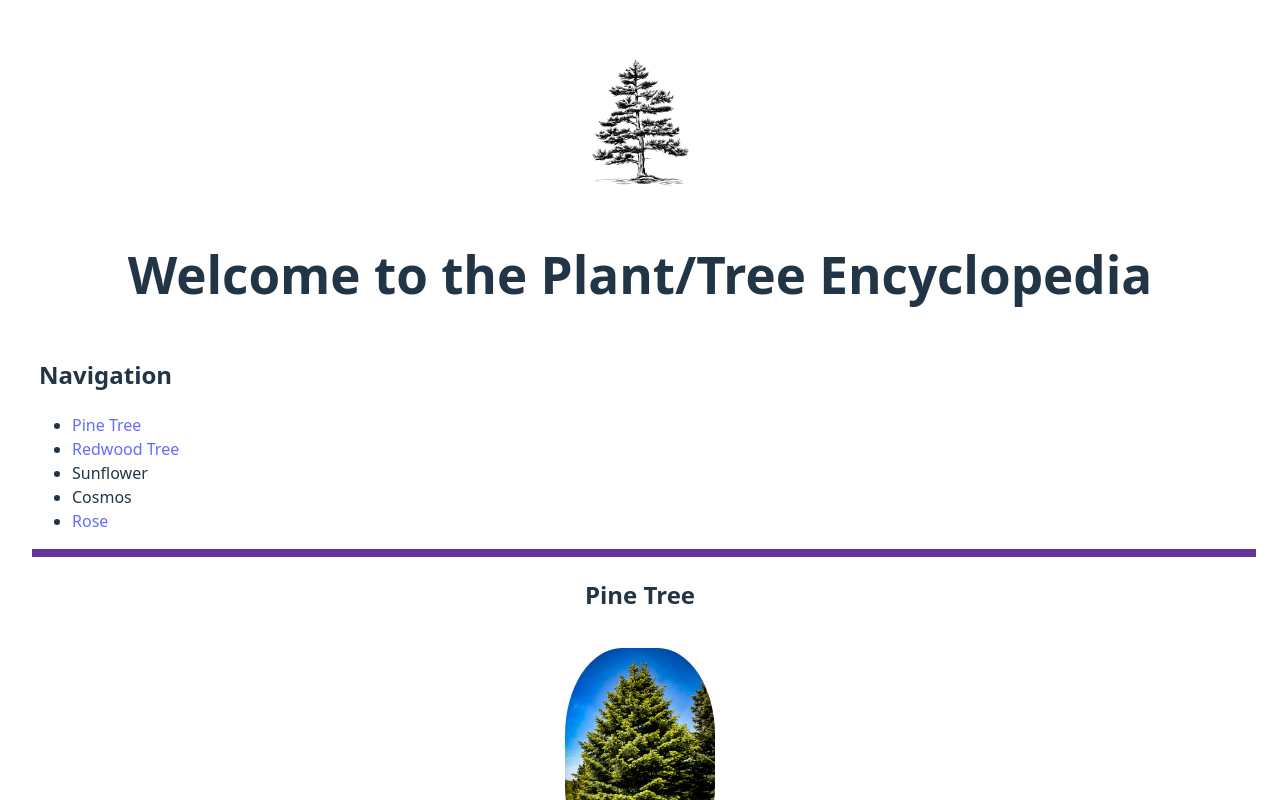
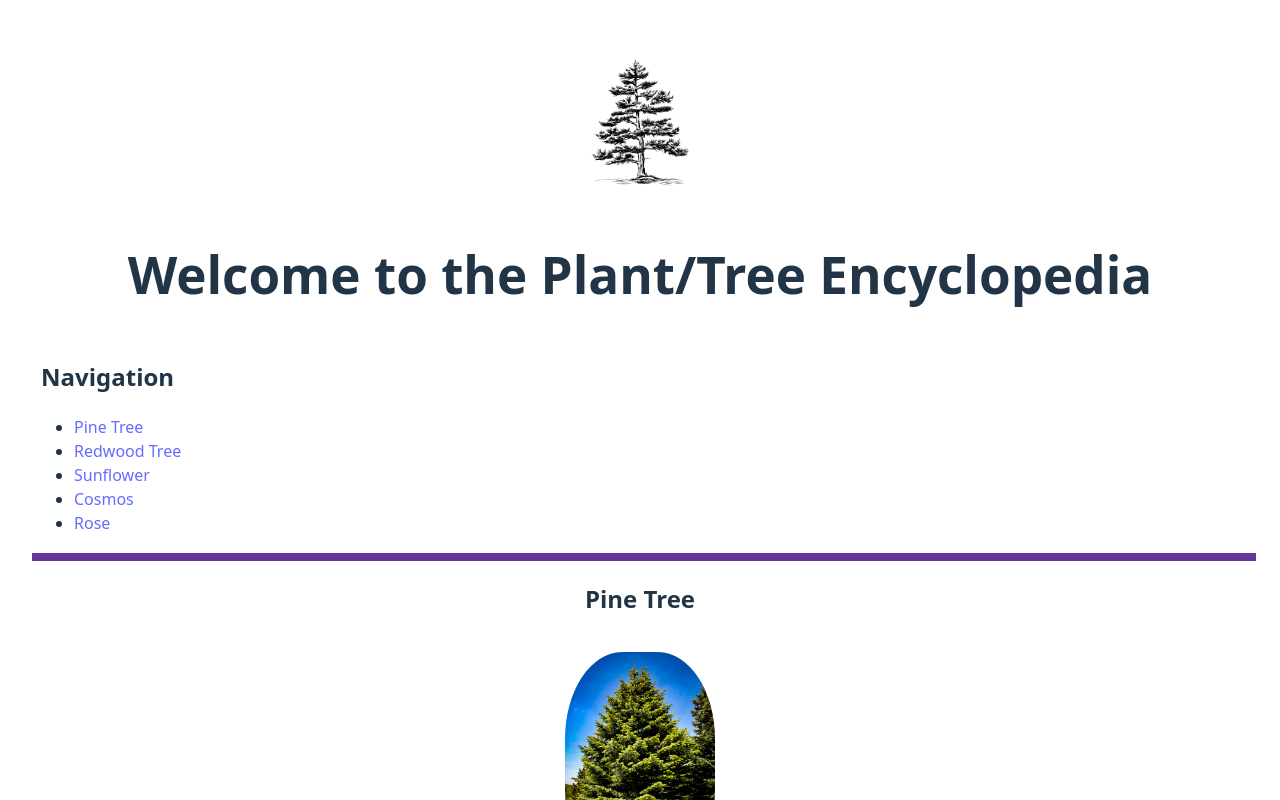
Before and after one commit to JacobWoodbury/plant-info-react, a React (Vite) app: page / in a window 1280 px wide. Shown: the top 800 px of the page. Built offline with nearby package versions, Linux system fonts and the light colour scheme.

Commit message:
Attempt 2 at nav bar

```diff
--- a/src/App.css
+++ b/src/App.css
@@ -6,6 +6,9 @@
 
 .nav {
   float: left;
+  position: sticky;
+  top: 0;
+  border: 2px white solid;
 }
 
 h1, h2 {
--- a/src/App.jsx
+++ b/src/App.jsx
@@ -16,7 +16,7 @@ function App() {
     <>
       <Logo />
       <Header/>
-      <Nav />
+    <Nav />
       <Spacer/>
       <Pine />
       <Spacer/>
--- a/src/components/Nav.jsx
+++ b/src/components/Nav.jsx
@@ -6,8 +6,8 @@ function Nav(){
                 <ul>
                     <li><a href = "#pineTree">Pine Tree</a></li>
                     <li><a href = "#redwoodTree">Redwood Tree</a></li>
-                    <li><a href = "#sunflower"></a>Sunflower</li>
-                    <li><a href = "#cosmosFlower"></a>Cosmos</li>
+                    <li><a href = "#sunflower">Sunflower</a></li>
+                    <li><a href = "#cosmosFlower">Cosmos</a></li>
                     <li><a href = "roseFlower">Rose</a></li>
                 </ul>
             </div>
```
